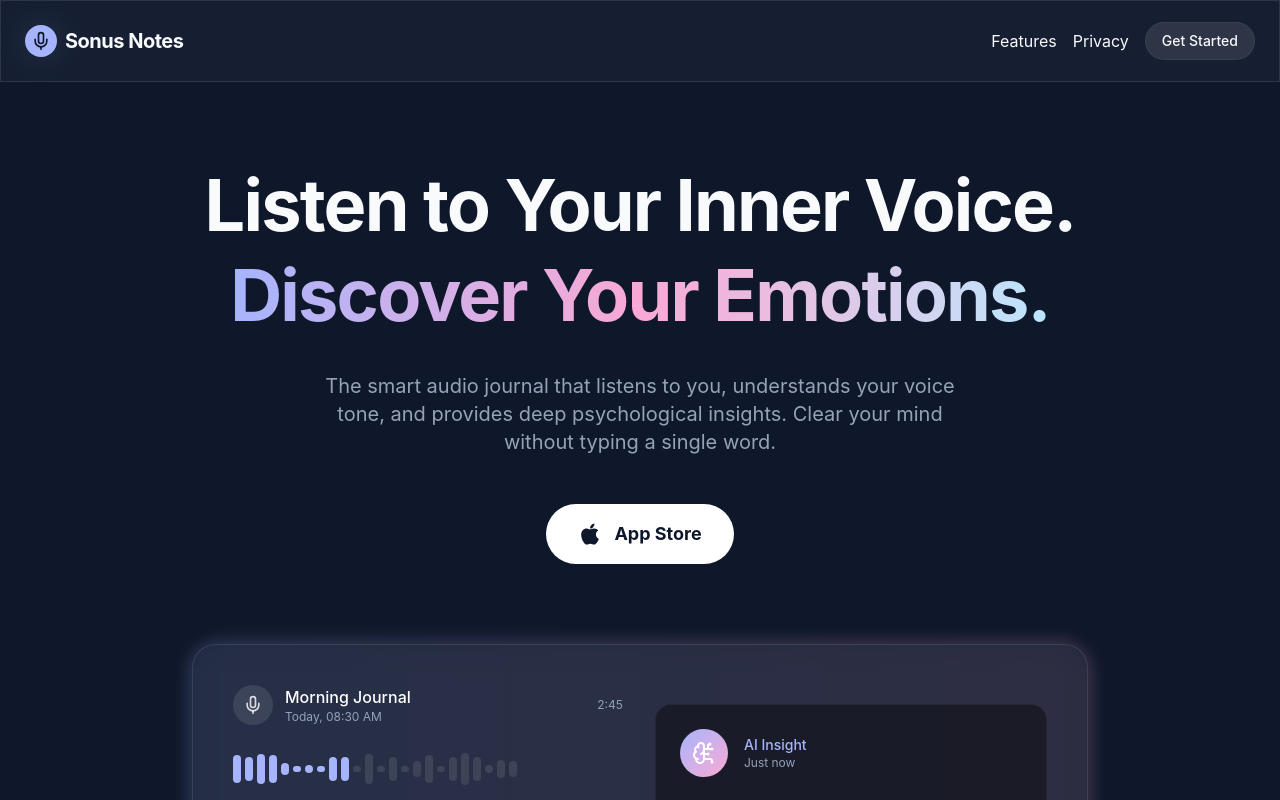
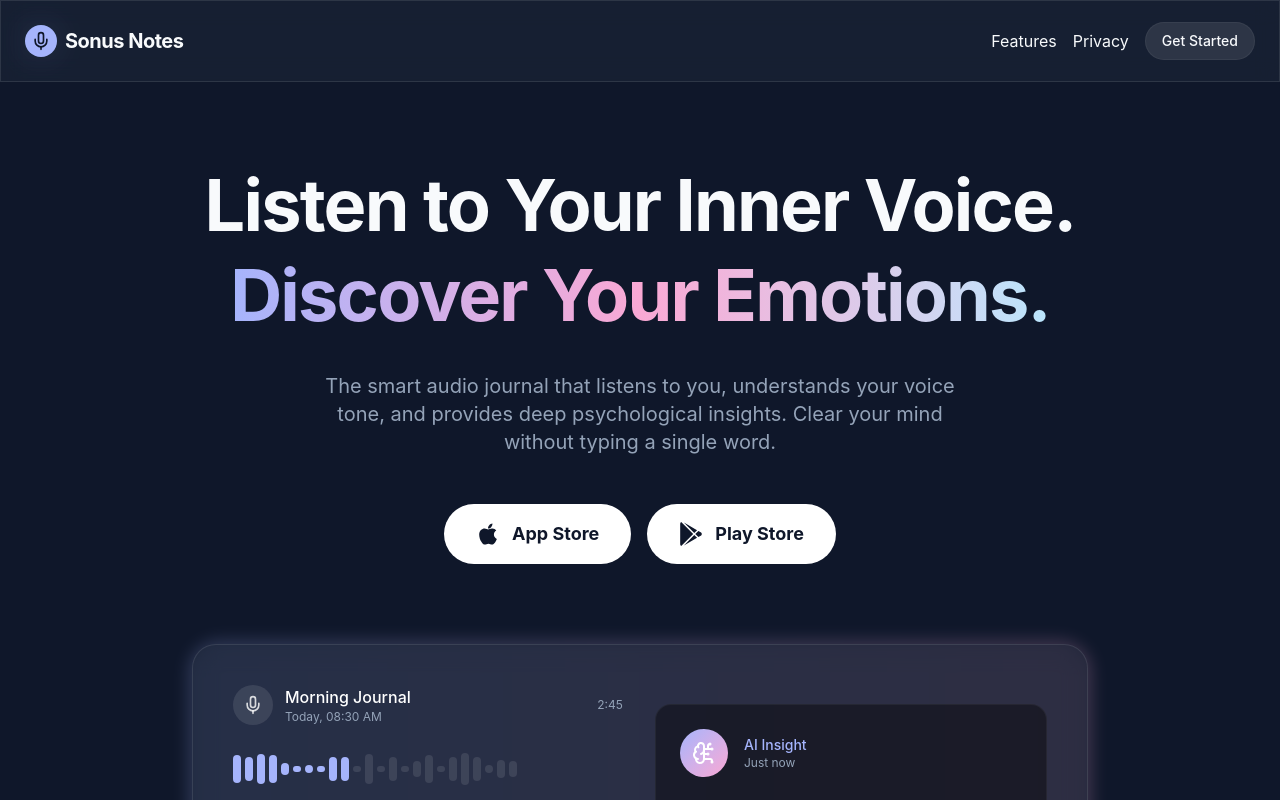
Before and after one commit to u-demiroz/sonusnotes-web, a React (Vite) app: page / in a window 1280 px wide. Shown: the top 800 px of the page. Built offline with nearby package versions, Linux system fonts and the light colour scheme.

Commit message:
Add App Store and Play Store links

```diff
--- a/src/pages/Home.tsx
+++ b/src/pages/Home.tsx
@@ -100,12 +100,18 @@
           animate={{ opacity: 1, y: 0 }}
           transition={{ duration: 0.6, delay: 0.2 }}
         >
-          <button className="flex items-center justify-center gap-3 bg-white text-background-dark px-8 py-4 rounded-full font-bold text-lg hover:scale-105 transition-transform hover:shadow-[0_0_30px_-5px_rgba(255,255,255,0.4)]">
+          <a href="https://apps.apple.com/tr/app/sonusnotes/id6764329742" target="_blank" rel="noopener noreferrer" className="flex items-center justify-center gap-3 bg-white text-background-dark px-8 py-4 rounded-full font-bold text-lg hover:scale-105 transition-transform hover:shadow-[0_0_30px_-5px_rgba(255,255,255,0.4)]">
             <svg viewBox="0 0 384 512" className="w-6 h-6 fill-current">
               <path d="M318.7 268.7c-.2-36.7 16.4-64.4 50-84.8-18.8-26.9-47.2-41.7-84.7-44.6-35.5-2.8-74.3 20.7-88.5 20.7-15 0-49.4-19.7-76.4-19.7C63.3 141.2 4 184.8 4 273.5q0 39.3 14.4 81.2c12.8 36.7 59 126.7 107.2 125.2 25.2-.6 43-17.9 75.8-17.9 31.8 0 48.3 17.9 76.4 17.9 48.6-.7 90.4-82.5 102.6-119.3-65.2-30.7-61.7-90-61.7-91.9zm-56.6-164.2c27.3-32.4 24.8-61.9 24-72.5-24.1 1.4-52 16.4-67.9 34.9-17.5 19.8-27.8 44.3-25.6 71.9 26.1 2 49.9-11.4 69.5-34.3z"/>
             </svg>
             App Store
-          </button>
+          </a>
+          <a href="https://play.google.com/store/apps/details?id=com.ugurdemiroz.sonusnotes" target="_blank" rel="noopener noreferrer" className="flex items-center justify-center gap-3 bg-white text-background-dark px-8 py-4 rounded-full font-bold text-lg hover:scale-105 transition-transform hover:shadow-[0_0_30px_-5px_rgba(255,255,255,0.4)]">
+            <svg viewBox="0 0 512 512" className="w-6 h-6 fill-current">
+              <path d="M325.3 234.3L104.6 13l280.8 161.2-60.1 60.1zM47 0C34 6.8 25.3 19.2 25.3 35.3v441.3c0 16.1 8.7 28.5 21.7 35.3l256.6-256L47 0zm425.2 225.6l-58.9-34.1-65.7 64.5 65.7 64.5 60.1-34.1c18-14.3 18-46.5-1.2-60.8zM104.6 499l280.8-161.2-60.1-60.1L104.6 499z"/>
+            </svg>
+            Play Store
+          </a>
         </motion.div>
 
         {/* Mockup Preview */}
```
